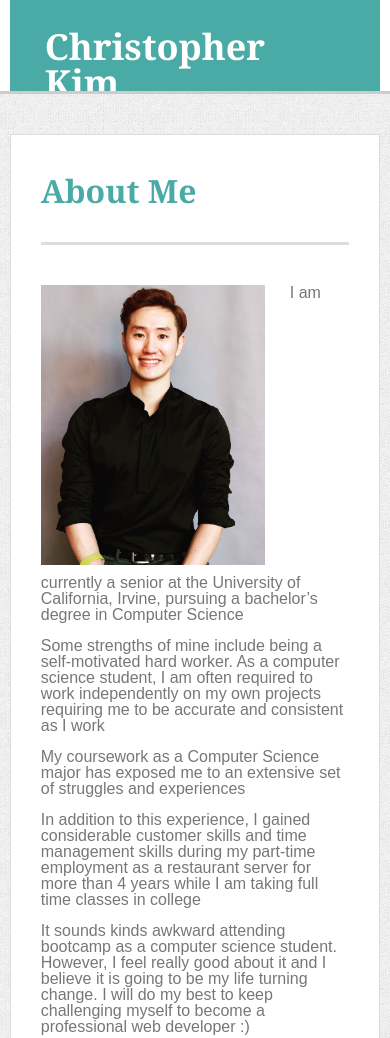
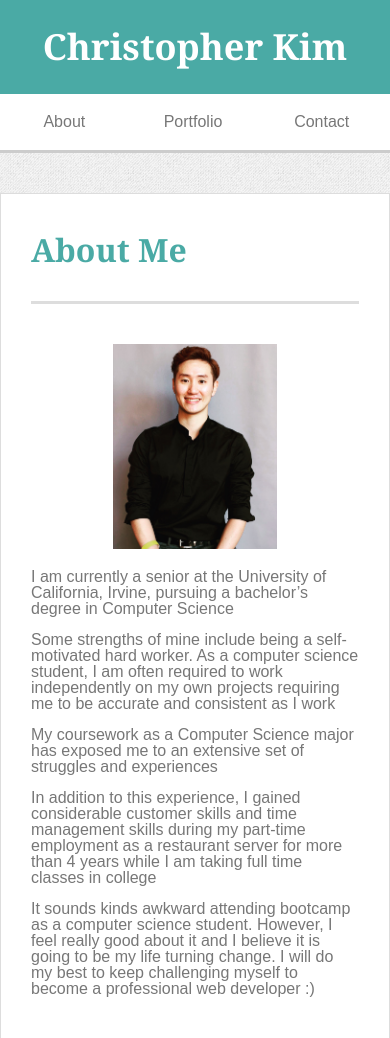
Before and after one commit to chrisms91/Responsive-Portfolio, a plain HTML site: page index.html in a window 390 px wide. Shown: the top 1038 px of the page. Drawn offline with Linux system fonts and the light colour scheme.

Commit message:
640px header done

```diff
--- a/css/style.css
+++ b/css/style.css
@@ -51,6 +51,7 @@ img {
 	width: 960px;
 	margin-right: auto;
 	margin-left: auto;
+	overflow: hidden;
 }
 
 .site-header {
@@ -72,6 +73,7 @@ img {
 	float: left;
 	padding: 29px 35px;
 	font-family: 'Georgia', Times, Times New Roman, serif;
+	display: inline-block;
 }
 
 .site-navlist {
@@ -323,7 +325,6 @@ label {
 		width: 100%;
 		margin-left: auto;
 		margin-right: auto;
-
 	}
 }
 
@@ -348,4 +349,60 @@ label {
 		width: auto;
 		height: 280px;
 	}
+
+	.portfolio-item {
+		float: left;
+    width: 48%;
+    margin-right: 2%;
+	}
 }
+
+@media screen and (max-width: 640px) {
+
+	.container {
+		width: 100%;
+	}
+
+	.site-navbar {
+		height: auto;
+	}
+
+	.site-logo {
+		width: 100%;
+		text-align: center;
+	}
+
+	.site-navlist {
+		float: none;
+		width: 100%;
+		overflow: auto;
+	}
+
+	.site-navlist li {
+		width: 33%;
+		float: left;
+		display: inline;
+		text-align: center;
+		padding: 20px 0;
+	}
+
+	#navlist-border {
+		border: 0;
+	}
+
+	.img-profile {
+		float: none;
+		width: 50%;
+		height: auto;
+		display: block;
+		margin-left: auto;
+		margin-right: auto;
+		margin-bottom: 20px;
+	}
+
+	.portfolio-item {
+		width: 100%;
+		margin-left: auto;
+		margin-right: auto;
+	}
+}
```
